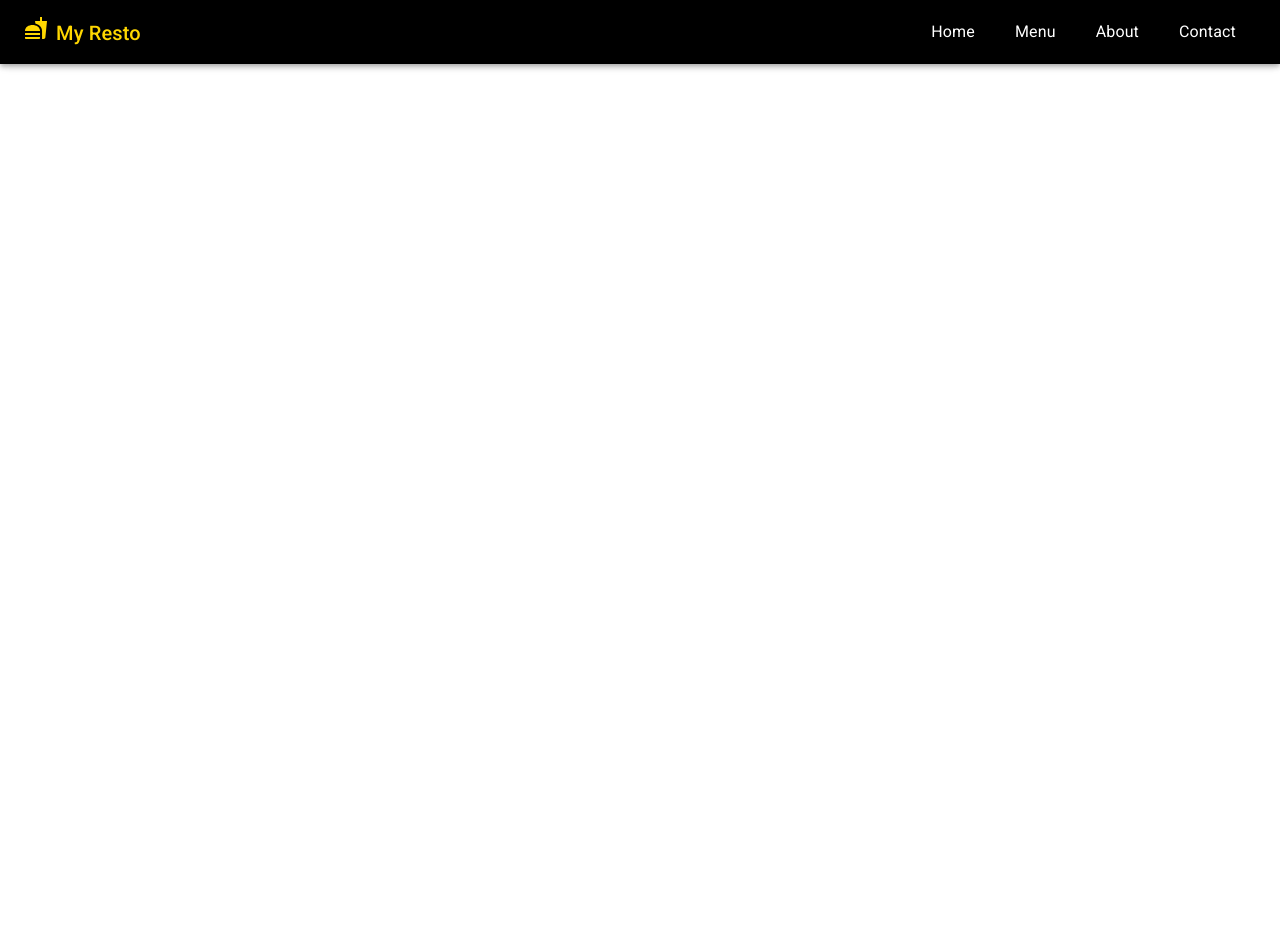
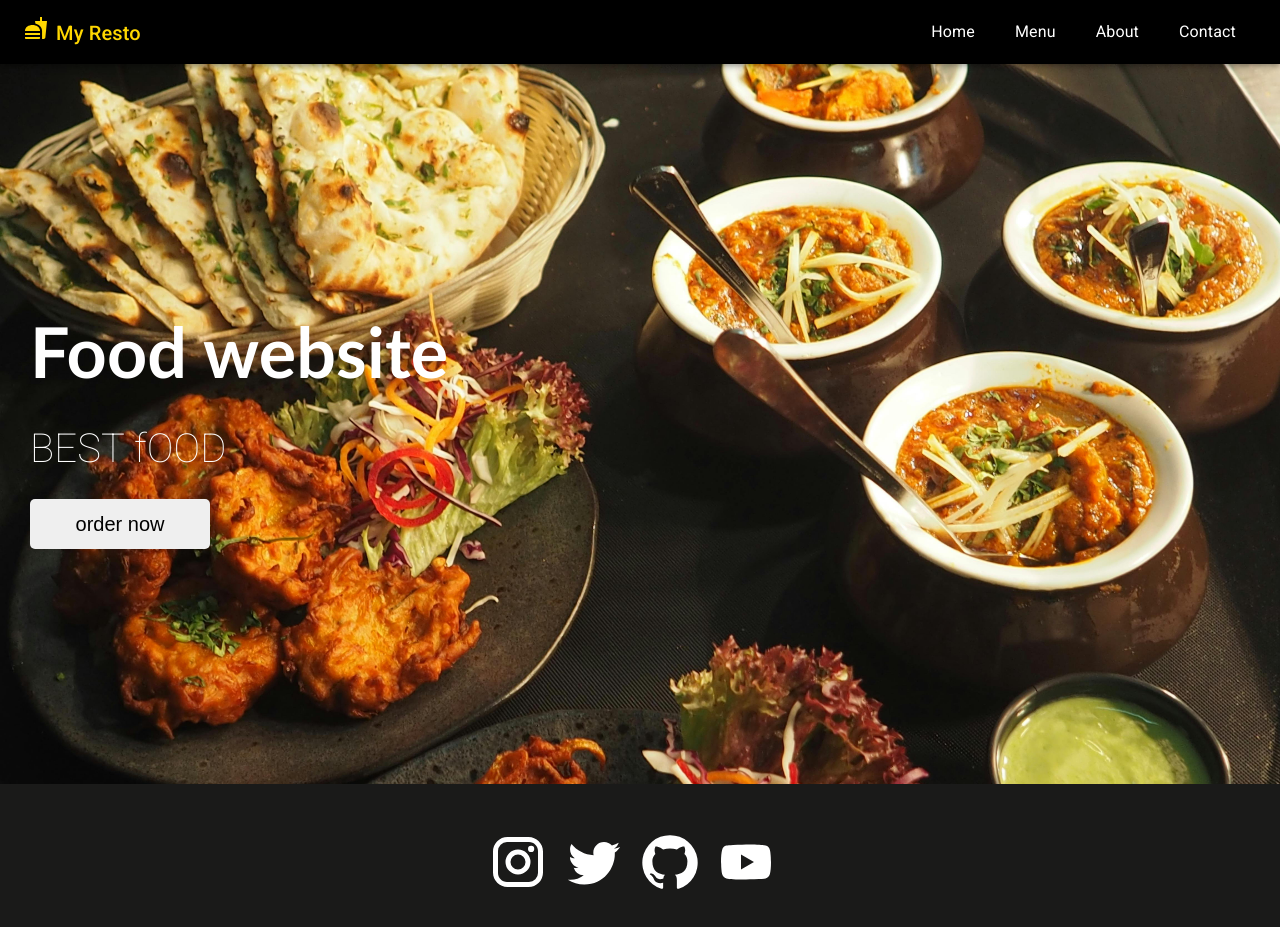
Before and after one commit to mohammadarbaab/mui-project, a React (Create React App) app: page / in a window 1280 px wide. Shown: the top 927 px of the page. Before the commit the page ends 800 px from the top, so only its background shows below. Built offline with nearby package versions, Linux system fonts and the light colour scheme.

Commit message:
add commit

```diff
--- /dev/null
+++ b/src/components/layouts/Footer.jsx
@@ -0,0 +1,36 @@
+import React from 'react'
+import { Box, Typography } from '@mui/material'
+import InstagramIcon from '@mui/icons-material/Instagram';
+import TwitterIcon from '@mui/icons-material/Twitter';
+import GitHubIcon from '@mui/icons-material/GitHub';
+import YouTubeIcon from '@mui/icons-material/YouTube';
+const Footer = () => {
+  return (
+    <div>
+    <Box sx={{textAlign:"center",bgcolor:"#1A1A19",color:"white",p:3}}>
+    <Box sx={{my:3,"& svg":{
+        fontSize:"60px",
+        cursor:"pointer",
+        mr:2
+    },
+    "& svg:hover":{
+        color:"goldenrod",
+        transform:"translateX(5px)",
+        transition:"all 400ms",
+    }}}>
+        <InstagramIcon />
+        <TwitterIcon />
+        <GitHubIcon />
+        <YouTubeIcon />
+    </Box>
+        <Typography variant='h5' sx={{"@media(max-width:600px)":{
+            fontSize:"1rem"
+        }}} >
+            All right Reserved &copy; Mein bca wala
+        </Typography>
+    </Box>
+    </div>
+  )
+}
+
+export default Footer
--- a/src/components/layouts/Header.jsx
+++ b/src/components/layouts/Header.jsx
@@ -91,6 +91,7 @@ function Header() {
             {drawer}
           </Drawer>
         </Box>
+        <Toolbar />
       </Box>
     </div>
   );
--- a/src/components/layouts/Layout.jsx
+++ b/src/components/layouts/Layout.jsx
@@ -1,11 +1,14 @@
 import React from 'react'
 import Header from './Header'
+import Footer from './Footer'
+
 
 function Layout({children}) {
   return (
     <div>
       <Header />
       <div>{children}</div>
+      <Footer />
     </div>
   )
 }
--- a/src/pages/Home.jsx
+++ b/src/pages/Home.jsx
@@ -1,10 +1,21 @@
 import React from 'react'
 import Layout from '../components/layouts/Layout'
+import { Link } from 'react-router-dom'
+import Banner from '../images/bg.jpg'
+import '../styles/HomeStyle.css'
 
 const Home = () => {
   return (
     <Layout>
-      <h1>Home Page</h1>
+    <div className='home' style={{backgroundImage:`url(${Banner})`, }}>
+      <div className='container'>
+        <h1>Food website</h1>
+        <p>BEST fOOD</p>
+        <Link to='/menu'>
+        <button>order now</button>
+        </Link>
+      </div>
+    </div>
     </Layout>
   )
 }
--- /dev/null
+++ b/src/styles/HomeStyle.css
@@ -0,0 +1,40 @@
+.home{
+    height: 90vh;
+    display: flex;
+    justify-content: center;
+    align-items: left;
+    flex-direction: column;
+    background-position: center;
+    background-repeat: no-repeat;
+    background-size: cover;
+}
+.container{
+    width: auto;
+    margin-left: 30px;
+}
+.home .container h1{
+    justify-content: center;
+    align-items: center;
+    font-weight: bold;
+    font-size: 70px;
+    font-family: 'Gill Sans', 'Gill Sans MT', Calibri, 'Trebuchet MS', sans-serif;
+    color: white;
+}
+
+.home .container p{
+    margin-top: 15px;
+    padding: 0;
+    font-size: 40px;
+    font-weight: lighter;
+    color: white;
+}
+.home .container button{
+    margin-top: 20px;
+    border: none;
+    border-radius: 5px;
+    cursor: pointer;
+    height: 50px;
+    width: 180px;
+    text-decoration: none;
+    font-size: 20px;
+}
```
Also changed, not shown: src/images/bg.jpg (added), trashbin.txt.
